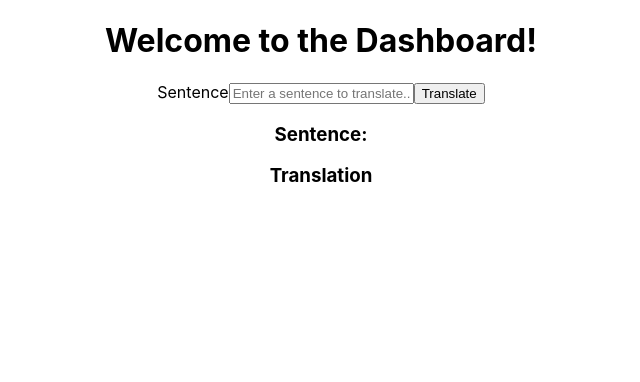
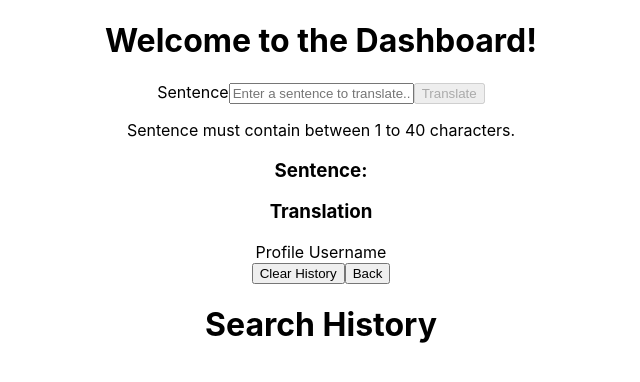
Before and after one commit to Heso113/LostInTranslation, a React (Create React App) app: page / in a window 1280 px wide. Shown: the top 382 px of the page, without its empty margins (319-959 px from the left). Built offline with nearby package versions, Linux system fonts and the light colour scheme.

Commit message:
fix: fixed so that the user can't lick the translate button unless there is an input in the box with 0<input length<41

```diff
--- a/src/App.js
+++ b/src/App.js
@@ -1,10 +1,12 @@
 import './App.css';
 import Dashboard from './components/containers/Dashboard';
+import Profile from './components/containers/profile';
 
 function App() {
   return (
     <div className="App">
       <Dashboard />
+      <Profile />
     </div>
   );
 }
--- a/src/components/containers/Dashboard.js
+++ b/src/components/containers/Dashboard.js
@@ -12,6 +12,9 @@ const Dashboard = () => {
     const handleTranslateButtonClicked = (data) => {
         //Update translation history in localstorage
         let translationHistory = getStorage('userHistory');
+        if (translationHistory === false) {
+            translationHistory = [];
+        }
         translationHistory.push(data);
         if (translationHistory.length > 10) {
             translationHistory = translationHistory.reverse();
--- a/src/components/containers/profile.js
+++ b/src/components/containers/profile.js
@@ -1,10 +1,16 @@
 import React, { useState } from 'react';
-import { getStorage } from '../utils/localStorage';
+import { getStorage, setStorage } from '../utils/localStorage';
 
 
 const Profile = () => {
 
     const [ history, setHistory ] = useState([]);
+
+    const onClearHistoryClicked = e => {
+        setHistory([]);
+        setStorage('userHistory', []);
+        console.log(getStorage('userHistory'));
+    }
 
     const onBackClicked = e => {
         console.log('Clicked back!');
@@ -15,6 +21,7 @@ const Profile = () => {
         <div>
             Profile Username
             <div>
+                <button type="button" onClick={ onClearHistoryClicked }>Clear History</button>
                 <button type="button" onClick={ onBackClicked }>Back</button>
             </div>
             <div>
--- a/src/components/form/TranslationForm.js
+++ b/src/components/form/TranslationForm.js
@@ -3,6 +3,8 @@ import React, { useState } from 'react';
 const TranslationForm = props => {
 
     const [ sentence, setSentence ] = useState('');
+    const [ validInput, setValidInput ] = useState(false);
+    const [ invalidInputMessage, setInvalidInputMessage ] = useState('Sentence must contain between 1 to 40 characters.');
 
     const onTranslateClicked = e => {
         if (sentence.length > 0) {
@@ -22,7 +24,17 @@ const TranslationForm = props => {
     };
 
     const onSentenceChanged = ev => {
-        setSentence(ev.target.value.toLowerCase());
+        let currentSentence = ev.target.value.toLowerCase();
+        setSentence(currentSentence);
+        if (currentSentence.length < 1) {
+            setValidInput(false);
+            setInvalidInputMessage('Error: Sentence must contain at least 1 character.');
+        } else if (currentSentence.length > 40) {
+            setValidInput(false);
+            setInvalidInputMessage('Error: Sentence can contain a maximum off 40 characters.');
+        } else {
+            setValidInput(true);
+        }
     }
 
     return (
@@ -30,7 +42,8 @@ const TranslationForm = props => {
             <div>
                 <label>Sentence</label>
                 <input type="text" placeholder="Enter a sentence to translate..." onChange={ onSentenceChanged }></input>
-                <button type="button" onClick={ onTranslateClicked }>Translate</button>
+                <button disabled={!validInput} type="button" onClick={ onTranslateClicked }>Translate</button>
+                { !validInput ? <p>{ invalidInputMessage }</p>: null}
             </div>
         </form>
     );
```
Also changed, not shown: 1 other file (tests, documents, lock files or other folders).
